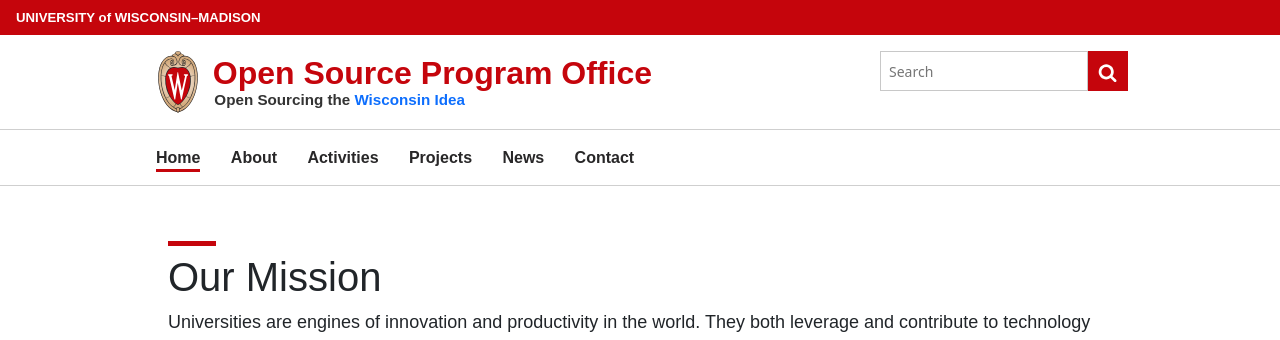
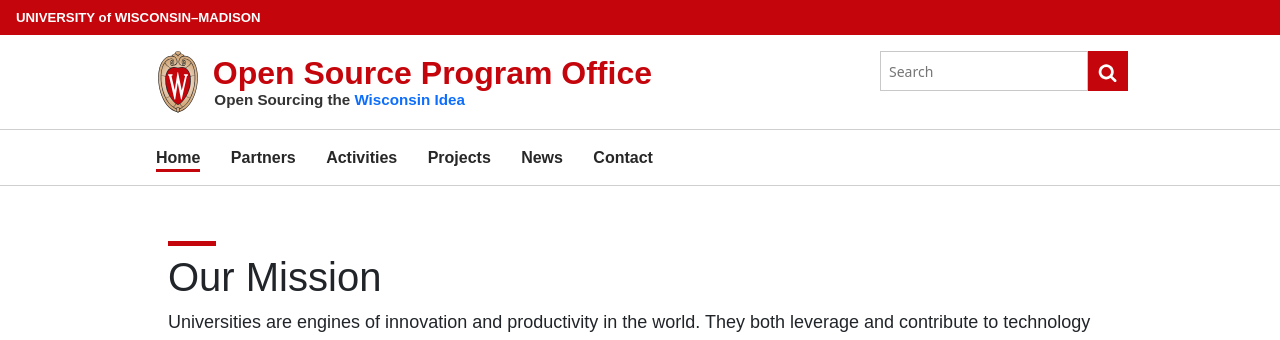
Before and after one commit to UW-Madison-DSI/ospo.wisc.edu-version-1.0, a Jekyll site: the page built from index.html, in a window 1280 px wide. Shown: the top 340 px of the page. Built offline with Jekyll 4.4.1, drawn with Linux system fonts in a browser that asks for light colours; some web fonts are replaced.

Commit message:
Update navigation.yml
Updated About to Partners

```diff
--- a/_data/navigation.yml
+++ b/_data/navigation.yml
@@ -1,7 +1,7 @@
 - name: Home
   link: /
 
-- name: About
+- name: Partners
   link: /about.html
 
 - name: Activities
```
